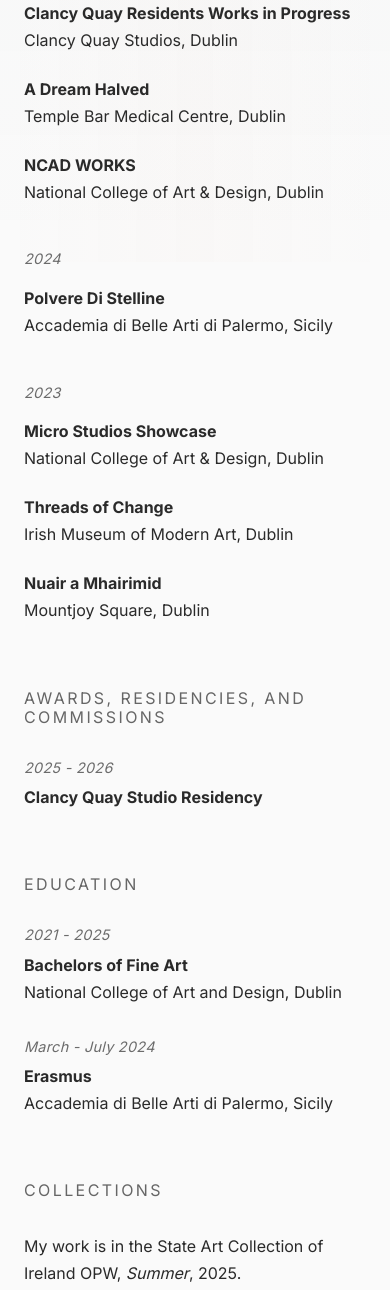
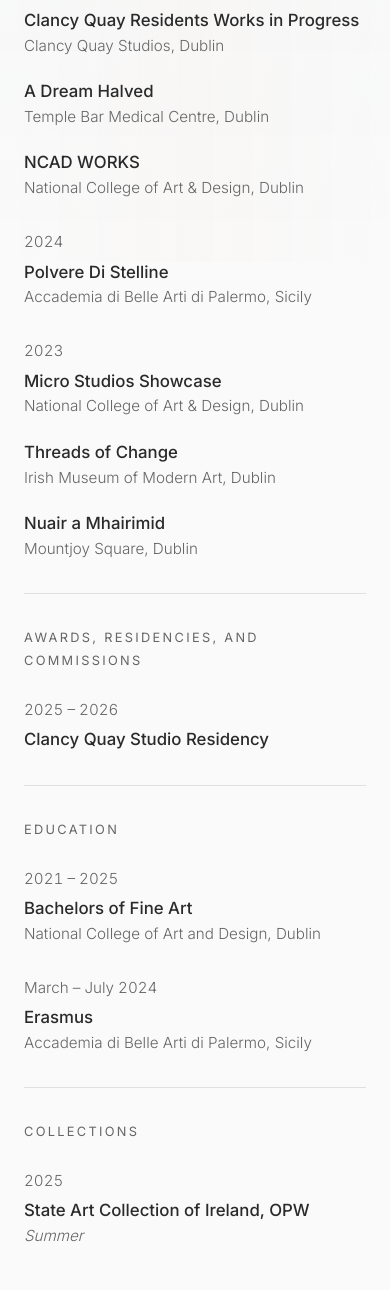
Before and after one commit to ronan-s1/ck-portfolio, a website: page cv.html in a window 390 px wide. Shown: the part 582-1872 px from the top of the page. Drawn offline with nearby package versions, Linux system fonts and the light colour scheme.

Commit message:
Remove "Get in touch" links from footers across multiple pages; update CV layout to a two-column format for improved readability and organization; enhance CSS styles for better visual consistency and responsiveness.

```diff
--- a/css/minimal-style.css
+++ b/css/minimal-style.css
@@ -520,21 +520,6 @@ body.minimal-body .lightbox-meta__line {
     opacity: 1;
 }
 
-.footer-links {
-    display: flex;
-    gap: 2rem;
-}
-
-.minimal-footer a {
-    color: var(--color-text);
-    text-decoration: none;
-    transition: color 0.3s ease;
-}
-
-.minimal-footer a:hover {
-    color: #a42f40;
-}
-
 /* =====================================================
    WORK PAGE - Year filter
    ===================================================== */
@@ -725,11 +710,11 @@ img[loading="lazy"].loaded {
 }
 
 /* =====================================================
-   CV PAGE - Minimal list style
+   CV PAGE - Two-column list
    ===================================================== */
 .cv-minimal {
     padding: 10rem 3rem 5rem 3rem;
-    max-width: 550px;
+    max-width: 1100px;
     margin: 0 auto;
 }
 
@@ -742,82 +727,86 @@ img[loading="lazy"].loaded {
 }
 
 .cv-section-minimal {
-    margin-bottom: 4rem;
+    display: grid;
+    grid-template-columns: 15rem 1fr;
+    gap: 3rem;
+    padding: 2.5rem 0;
+    border-top: 1px solid rgba(42, 42, 42, 0.12);
 }
 
 .cv-section-minimal h2 {
-    font-size: 1rem;
+    font-size: 0.8rem;
     font-weight: 400;
-    letter-spacing: 0.15em;
+    letter-spacing: 0.18em;
+    line-height: 1.8;
     text-transform: uppercase;
-    margin-bottom: 2rem;
+    margin: 0;
     color: var(--color-text-light);
 }
 
 .cv-contact-line {
     margin: 0;
-    font-size: 1.125rem;
+    display: flex;
+    flex-wrap: wrap;
+    gap: 0.5rem 2.5rem;
+    font-size: 1.05rem;
 }
 
 .cv-contact-line a {
-    color: inherit;
+    color: var(--color-text);
+    text-decoration: none;
+    border-bottom: 1px solid rgba(42, 42, 42, 0.25);
+    transition: color 0.2s ease, border-color 0.2s ease;
 }
 
-.cv-entry {
-    display: block;
-    margin-bottom: 2rem;
-    font-size: 1.125rem;
+.cv-contact-line a:hover {
+    color: var(--color-warm);
+    border-color: var(--color-warm);
 }
 
-.cv-entry-year {
-    display: block;
-    width: 100%;
-    margin: 0 0 0.4rem 0;
-    font-family: var(--font-secondary);
-    font-style: italic;
-    color: #6b6b6b;
-    font-size: 0.95rem;
-    letter-spacing: 0.02em;
-    line-height: 1.3;
+.cv-row {
+    display: grid;
+    grid-template-columns: 9.5rem 1fr;
+    gap: 2rem;
 }
 
-.cv-entry-body {
-    display: block;
-    width: 100%;
+.cv-row + .cv-row {
+    margin-top: 2rem;
 }
 
-.cv-year-block {
-    margin-bottom: 2.75rem;
+.cv-row-year {
+    font-size: 0.95rem;
+    font-weight: 300;
+    font-variant-numeric: tabular-nums;
+    color: var(--color-text-light);
+    line-height: 1.6;
+    padding-top: 0.1rem;
 }
 
-.cv-year-block:last-child {
-    margin-bottom: 0;
+.cv-row-items {
+    list-style: none;
+    margin: 0;
+    padding: 0;
 }
 
-.cv-year-heading {
-    font-size: 0.95rem;
-    font-weight: 400;
-    font-family: var(--font-secondary);
-    font-style: italic;
-    color: #6b6b6b;
-    letter-spacing: 0.02em;
-    line-height: 1.3;
-    margin: 0 0 1rem 0;
-    text-transform: none;
+.cv-row-items li + li {
+    margin-top: 1.25rem;
 }
 
-.cv-year-block .cv-entry--grouped {
-    margin-bottom: 1.35rem;
+.cv-title {
+    display: block;
+    font-size: 1.05rem;
+    font-weight: 500;
+    color: var(--color-text);
+    line-height: 1.6;
 }
 
-.cv-year-block .cv-entry--grouped:last-child {
-    margin-bottom: 0;
-}
-
-.cv-collections-text {
-    margin: 0;
-    font-size: 1.125rem;
-    max-width: 40rem;
+.cv-venue {
+    display: block;
+    font-size: 0.95rem;
+    font-weight: 300;
+    color: var(--color-text-light);
+    line-height: 1.6;
 }
 
 /* =====================================================
@@ -972,6 +961,17 @@ img[loading="lazy"].loaded {
         top: 0;
     }
 
+    .cv-section-minimal {
+        grid-template-columns: 1fr;
+        gap: 1.5rem;
+        padding: 2rem 0;
+    }
+
+    .cv-row {
+        grid-template-columns: 8rem 1fr;
+        gap: 1.5rem;
+    }
+
     .about-minimal,
     .cv-minimal,
     .contact-minimal {
@@ -1095,20 +1095,16 @@ img[loading="lazy"].loaded {
         line-height: 1.7;
     }
 
-    .cv-entry {
-        font-size: 1rem;
+    .cv-row {
+        grid-template-columns: 1fr;
+        gap: 0.25rem;
     }
 
-    .cv-entry-year {
-        font-size: 0.9rem;
+    .cv-row + .cv-row {
+        margin-top: 1.75rem;
     }
 
-    .cv-year-heading {
-        font-size: 0.9rem;
-    }
-
-    .cv-contact-line,
-    .cv-collections-text {
+    .cv-contact-line {
         font-size: 1rem;
     }
 
--- a/cv.html
+++ b/cv.html
@@ -58,117 +58,94 @@
 
             <div class="cv-section-minimal">
                 <h2>Contact</h2>
-                <p class="cv-contact-line">
-                    <a href="mailto:clarissakellyartist@gmail.com">clarissakellyartist@gmail.com</a>
-                    <span class="cv-contact-sep"> | </span>
-                    <a href="https://instagram.com/clarissakellyart" target="_blank" rel="noopener noreferrer">@clarissakellyart</a>
-                </p>
+                <div class="cv-section-body">
+                    <p class="cv-contact-line">
+                        <a href="mailto:clarissakellyartist@gmail.com">clarissakellyartist@gmail.com</a>
+                        <a href="https://instagram.com/clarissakellyart" target="_blank" rel="noopener noreferrer">@clarissakellyart</a>
+                    </p>
+                </div>
             </div>
 
             <div class="cv-section-minimal">
                 <h2>Group Exhibitions</h2>
-                <div class="cv-year-block">
-                    <h3 class="cv-year-heading">2026</h3>
-                    <div class="cv-entry cv-entry--grouped">
-                        <div class="cv-entry-body">
-                            <strong>Cross Pollinate</strong><br>
-                            Clancy Quay Studios, Dublin
-                        </div>
+                <div class="cv-section-body">
+                    <div class="cv-row">
+                        <div class="cv-row-year">2026</div>
+                        <ul class="cv-row-items">
+                            <li><span class="cv-title">Cross Pollinate</span><span class="cv-venue">Clancy Quay Studios, Dublin</span></li>
+                        </ul>
                     </div>
-                </div>
-                <div class="cv-year-block">
-                    <h3 class="cv-year-heading">2025</h3>
-                    <div class="cv-entry cv-entry--grouped">
-                        <div class="cv-entry-body">
-                            <strong>Clancy Quay Residents Works in Progress</strong><br>
-                            Clancy Quay Studios, Dublin
-                        </div>
+                    <div class="cv-row">
+                        <div class="cv-row-year">2025</div>
+                        <ul class="cv-row-items">
+                            <li><span class="cv-title">Clancy Quay Residents Works in Progress</span><span class="cv-venue">Clancy Quay Studios, Dublin</span></li>
+                            <li><span class="cv-title">A Dream Halved</span><span class="cv-venue">Temple Bar Medical Centre, Dublin</span></li>
+                            <li><span class="cv-title">NCAD WORKS</span><span class="cv-venue">National College of Art &amp; Design, Dublin</span></li>
+                        </ul>
                     </div>
-                    <div class="cv-entry cv-entry--grouped">
-                        <div class="cv-entry-body">
-                            <strong>A Dream Halved</strong><br>
-                            Temple Bar Medical Centre, Dublin
-                        </div>
+                    <div class="cv-row">
+                        <div class="cv-row-year">2024</div>
+                        <ul class="cv-row-items">
+                            <li><span class="cv-title">Polvere Di Stelline</span><span class="cv-venue">Accademia di Belle Arti di Palermo, Sicily</span></li>
+                        </ul>
                     </div>
-                    <div class="cv-entry cv-entry--grouped">
-                        <div class="cv-entry-body">
-                            <strong>NCAD WORKS</strong><br>
-                            National College of Art & Design, Dublin
-                        </div>
-                    </div>
-                </div>
-                <div class="cv-year-block">
-                    <h3 class="cv-year-heading">2024</h3>
-                    <div class="cv-entry cv-entry--grouped">
-                        <div class="cv-entry-body">
-                            <strong>Polvere Di Stelline</strong><br>
-                            Accademia di Belle Arti di Palermo, Sicily
-                        </div>
-                    </div>
-                </div>
-                <div class="cv-year-block">
-                    <h3 class="cv-year-heading">2023</h3>
-                    <div class="cv-entry cv-entry--grouped">
-                        <div class="cv-entry-body">
-                            <strong>Micro Studios Showcase</strong><br>
-                            National College of Art & Design, Dublin
-                        </div>
-                    </div>
-                    <div class="cv-entry cv-entry--grouped">
-                        <div class="cv-entry-body">
-                            <strong>Threads of Change</strong><br>
-                            Irish Museum of Modern Art, Dublin
-                        </div>
-                    </div>
-                    <div class="cv-entry cv-entry--grouped">
-                        <div class="cv-entry-body">
-                            <strong>Nuair a Mhairimid</strong><br>
-                            Mountjoy Square, Dublin
-                        </div>
+                    <div class="cv-row">
+                        <div class="cv-row-year">2023</div>
+                        <ul class="cv-row-items">
+                            <li><span class="cv-title">Micro Studios Showcase</span><span class="cv-venue">National College of Art &amp; Design, Dublin</span></li>
+                            <li><span class="cv-title">Threads of Change</span><span class="cv-venue">Irish Museum of Modern Art, Dublin</span></li>
+                            <li><span class="cv-title">Nuair a Mhairimid</span><span class="cv-venue">Mountjoy Square, Dublin</span></li>
+                        </ul>
                     </div>
                 </div>
             </div>
 
             <div class="cv-section-minimal">
                 <h2>Awards, Residencies, and Commissions</h2>
-                <div class="cv-entry">
-                    <div class="cv-entry-year">2025 - 2026</div>
-                    <div class="cv-entry-body">
-                        <strong>Clancy Quay Studio Residency</strong>
+                <div class="cv-section-body">
+                    <div class="cv-row">
+                        <div class="cv-row-year">2025 – 2026</div>
+                        <ul class="cv-row-items">
+                            <li><span class="cv-title">Clancy Quay Studio Residency</span></li>
+                        </ul>
                     </div>
                 </div>
             </div>
 
             <div class="cv-section-minimal">
                 <h2>Education</h2>
-                <div class="cv-entry">
-                    <div class="cv-entry-year">2021 - 2025</div>
-                    <div class="cv-entry-body">
-                        <strong>Bachelors of Fine Art</strong><br>
-                        National College of Art and Design, Dublin
+                <div class="cv-section-body">
+                    <div class="cv-row">
+                        <div class="cv-row-year">2021 – 2025</div>
+                        <ul class="cv-row-items">
+                            <li><span class="cv-title">Bachelors of Fine Art</span><span class="cv-venue">National College of Art and Design, Dublin</span></li>
+                        </ul>
                     </div>
-                </div>
-                <div class="cv-entry">
-                    <div class="cv-entry-year">March - July 2024</div>
-                    <div class="cv-entry-body">
-                        <strong>Erasmus</strong><br>
-                        Accademia di Belle Arti di Palermo, Sicily
+                    <div class="cv-row">
+                        <div class="cv-row-year">March – July 2024</div>
+                        <ul class="cv-row-items">
+                            <li><span class="cv-title">Erasmus</span><span class="cv-venue">Accademia di Belle Arti di Palermo, Sicily</span></li>
+                        </ul>
                     </div>
                 </div>
             </div>
 
             <div class="cv-section-minimal">
                 <h2>Collections</h2>
-                <p class="cv-collections-text">My work is in the State Art Collection of Ireland OPW, <em>Summer</em>, 2025.</p>
+                <div class="cv-section-body">
+                    <div class="cv-row">
+                        <div class="cv-row-year">2025</div>
+                        <ul class="cv-row-items">
+                            <li><span class="cv-title">State Art Collection of Ireland, OPW</span><span class="cv-venue"><em>Summer</em></span></li>
+                        </ul>
+                    </div>
+                </div>
             </div>
         </section>
     </main>
 
     <footer class="minimal-footer">
         <span>© <span id="year"></span> Clarissa Kelly</span>
-        <div class="footer-links">
-            <a href="contact.html">Get in touch</a>
-        </div>
     </footer>
 
     <script src="https://cdn.jsdelivr.net/npm/bootstrap@5.3.3/dist/js/bootstrap.bundle.min.js" integrity="sha384-YvpcrYf0tY3lHB60NNkmXc5s9fDVZLESaAA55NDzOxhy9GkcIdslK1eN7N6jIeHz" crossorigin="anonymous"></script>
```
Also changed, not shown: about.html (+0 -3 lines), contact.html (+0 -3 lines), index.html (+0 -3 lines), work.html (+0 -3 lines).
